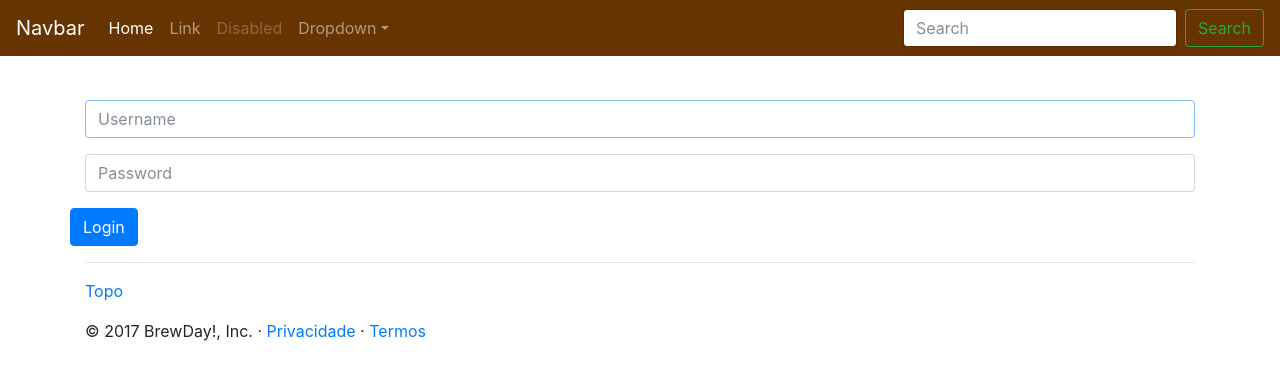
After one commit to victormartinez/brewday, a Django app: page /login in a window 1280 px wide. The commit adds this page. Shown: the top 380 px of the page. Run offline with Django 3.2, Linux system fonts and the light colour scheme; some libraries are stand-ins or nearby versions.

Commit message:
Allow users to login and logout

```diff
--- a/brewday/src/accounts/forms.py
+++ b/brewday/src/accounts/forms.py
@@ -1,6 +1,6 @@
 from django import forms
 from django.contrib.auth import get_user_model
-from django.contrib.auth.forms import UserCreationForm
+from django.contrib.auth.forms import UserCreationForm, AuthenticationForm
 
 User = get_user_model()
 
@@ -15,3 +15,8 @@ class UserAdminForm(forms.ModelForm):
     class Meta:
         model = User
         fields = ['username', 'email', 'is_active', 'is_staff']
+
+
+class UserLoginForm(AuthenticationForm):
+    def __init__(self, request=None, *args, **kwargs):
+        super().__init__(request, *args, **kwargs)
--- a/brewday/src/accounts/views.py
+++ b/brewday/src/accounts/views.py
@@ -1,3 +1,19 @@
-from django.shortcuts import render
+from django.contrib import messages
+from django.contrib.auth.views import LoginView, LogoutView
 
-# Create your views here.
+from ..accounts.forms import UserLoginForm
+
+
+class UserLoginView(LoginView):
+    authentication_form = UserLoginForm
+    template_name = 'core/login.html'
+
+
+class UserLogoutView(LogoutView):
+    def get_next_page(self):
+        messages.success(self.request, 'You have logged out.')
+        return super(UserLogoutView, self).get_next_page()
+
+
+login = UserLoginView.as_view()
+logout = UserLogoutView.as_view()
--- a/brewday/src/core/urls.py
+++ b/brewday/src/core/urls.py
@@ -1,7 +1,10 @@
 from django.conf.urls import url
 
+from ..accounts.views import login, logout
 from .views import index
 
 urlpatterns = [
     url(r'^$', index, name='index'),
+    url(r'^login$', login, name='login'),
+    url(r'^logout$', logout, name='logout')
 ]
--- /dev/null
+++ b/brewday/src/templates/core/login.html
@@ -0,0 +1,33 @@
+{% extends 'base.html' %}
+{% load static %}
+{% load widget_tweaks %}
+
+{% block form_title %}
+    {{ block.super }} | Login
+{% endblock %}
+
+{% block content %}
+    <form method="post">
+        {% csrf_token %}
+
+        <div class="form-group">
+            {% render_field form.username class='form-control' placeholder=form.username.label %}
+            <span class="glyphicon glyphicon-envelope form-control-feedback"></span>
+        </div>
+
+        <div class="form-group">
+            {% render_field form.password class='form-control' placeholder=form.password.label %}
+            <span class="glyphicon glyphicon-lock form-control-feedback"></span>
+        </div>
+
+        <div class="row">
+            <div class="col-xs-4 pull-right">
+                <button type="submit" class="btn btn-primary btn-block btn-flat">
+                    <i class="fa fa-refresh fa-spin" style="display: none;"></i>
+                    <span>Login</span>
+                </button>
+            </div>
+            <!-- /.col -->
+        </div>
+    </form>
+{% endblock %}
```
Also changed, not shown: brewday/src/templates/core/index.html (+12 -1 lines).
